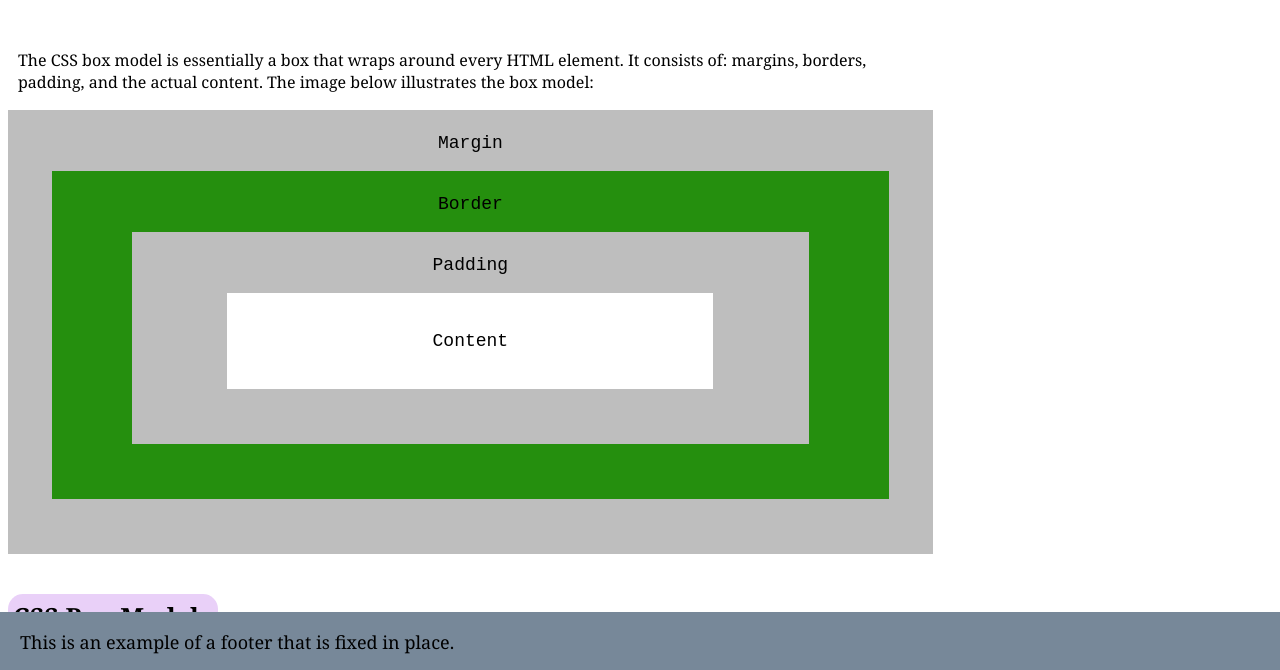
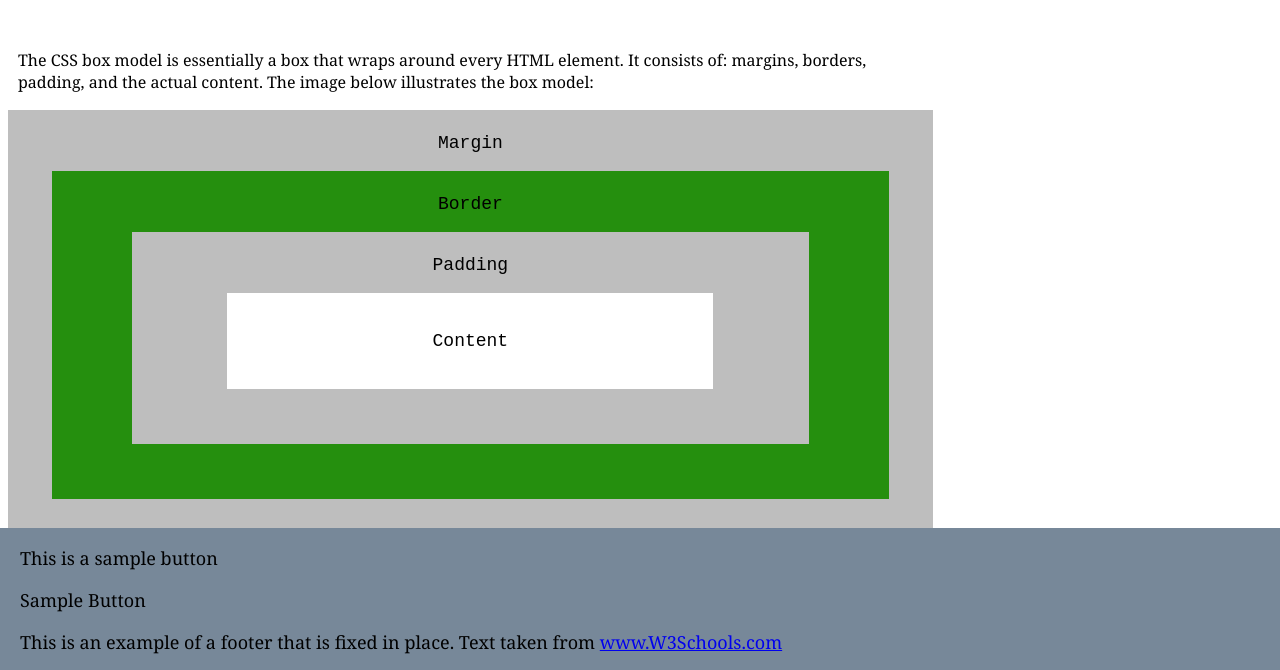
Before and after one commit to RHaenszel/boxmodel, a plain HTML site: page index.html in a window 1280 px wide. Shown: the part 128-798 px from the top of the page. Drawn offline with Linux system fonts and the light colour scheme.

Commit message:
Update index.html

```diff
--- a/index.html
+++ b/index.html
@@ -85,7 +85,10 @@
   </main>
 
   <footer>
-    <p> This is an example of a footer that is fixed in place.</p>
+    <p id="text_next_to_button"> This is a sample button </p>
+    <div class="button">Sample Button</div>
+    <p> This is an example of a footer that is fixed in place. Text taken from <a href="https://www.w3schools.com/"
+        target="_blank">www.W3Schools.com</a> </p>
 
   </footer>
 
```
